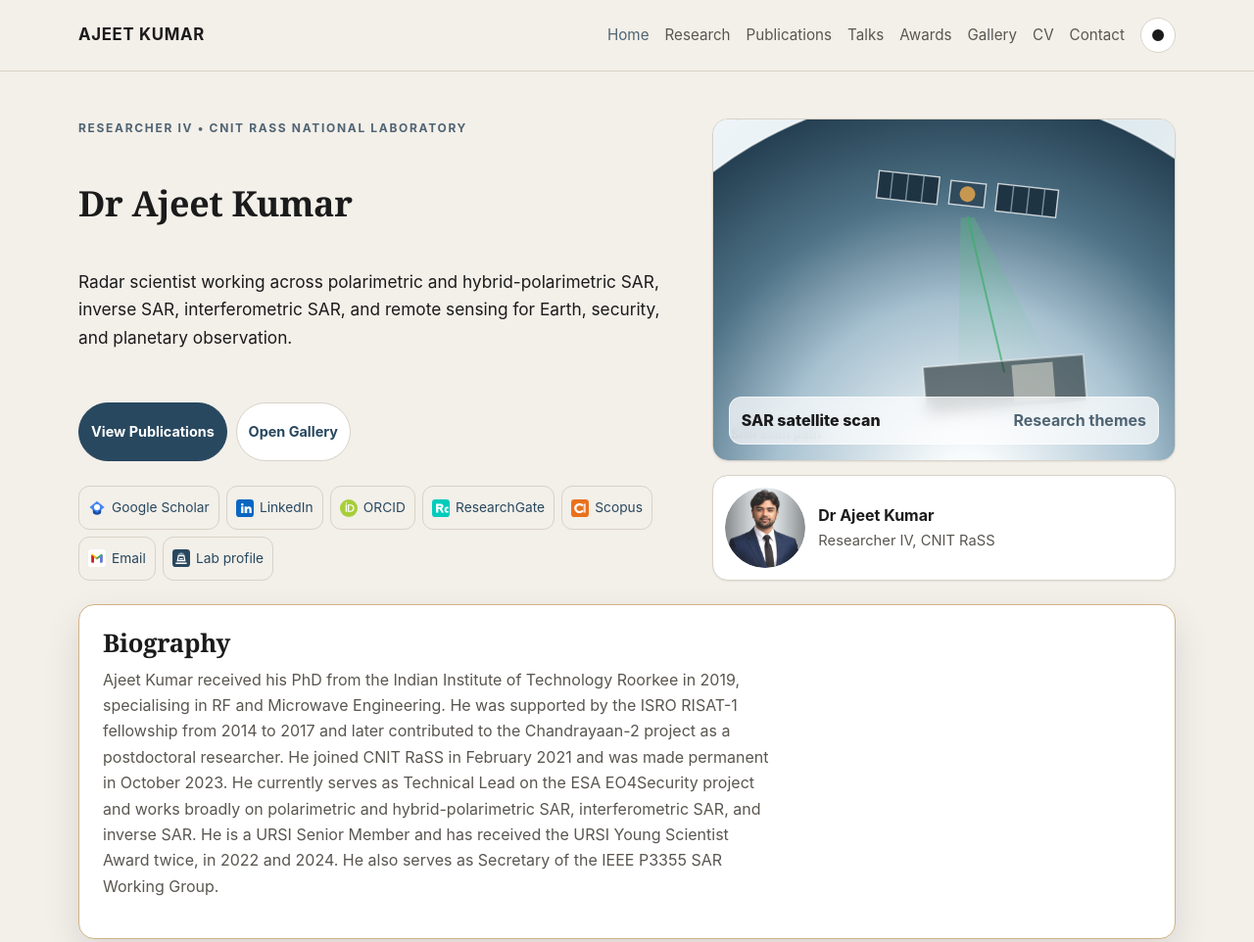
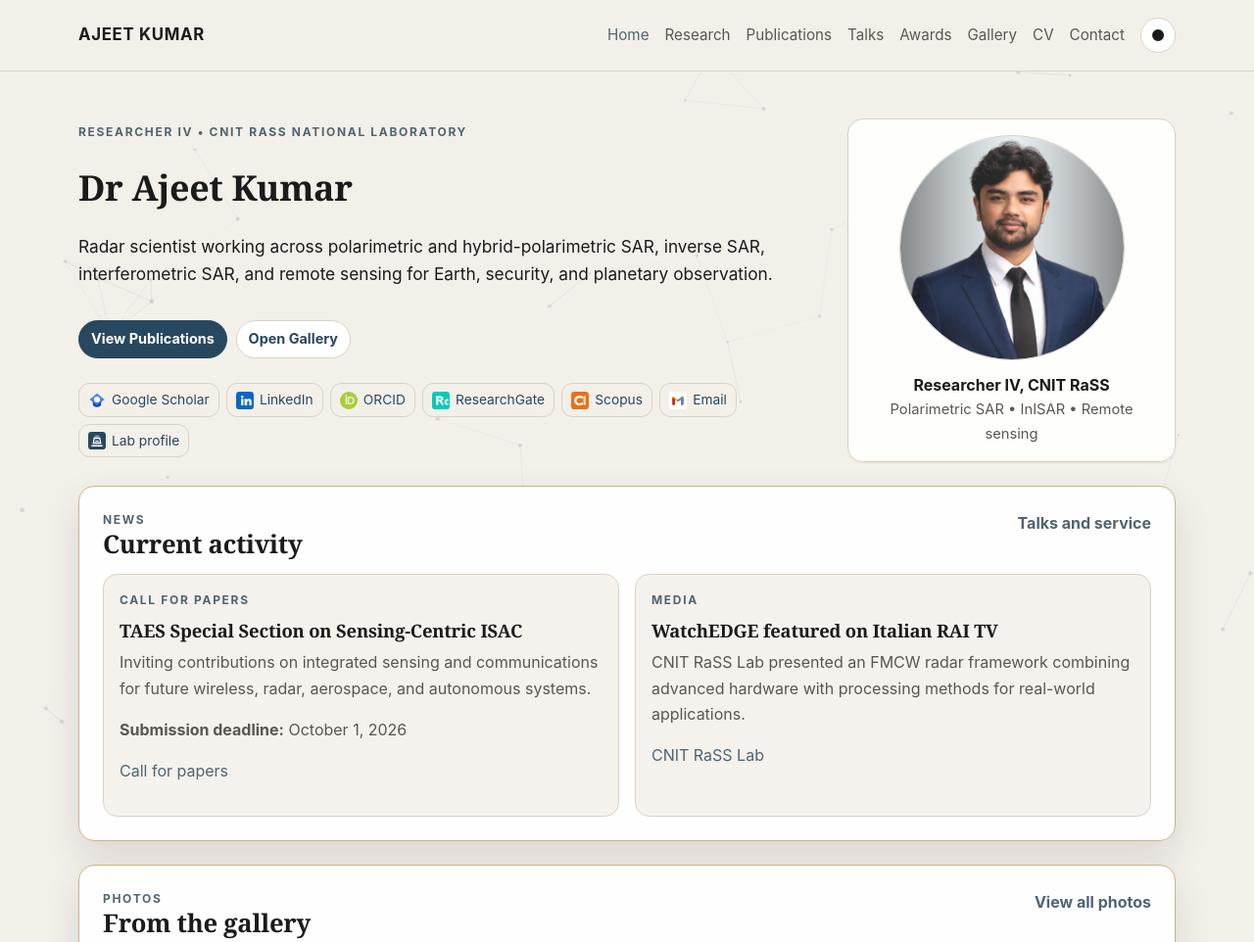
Before and after one commit to bhaskarahuja23/ajeet-kumar-website, a website: page index.html in a window 1280 px wide. Shown: the top 962 px of the page at 98% size. Drawn offline with Linux system fonts and the light colour scheme.

Commit message:
Simplify homepage with subtle network background

```diff
--- a/assets/css/styles.css
+++ b/assets/css/styles.css
@@ -37,6 +37,14 @@ body {
   color: var(--text);
   line-height: 1.65;
   min-height: 100vh;
+}
+.site-background {
+  position: fixed;
+  inset: 0;
+  width: 100%;
+  height: 100%;
+  z-index: -1;
+  pointer-events: none;
 }
 img { max-width: 100%; display: block; }
 a { color: var(--accent); text-decoration: none; }
@@ -102,7 +110,11 @@ button:focus-visible, a:focus-visible, input:focus-visible, select:focus-visible
   background: var(--bg-elevated);
 }
 
-.page-shell { padding: 3rem 0 4rem; }
+.page-shell {
+  position: relative;
+  z-index: 1;
+  padding: 3rem 0 4rem;
+}
 .page-intro {
   padding-bottom: 2rem;
   max-width: 740px;
@@ -137,8 +149,8 @@ p { margin: 0 0 1rem; max-width: 68ch; color: var(--text-muted); }
 }
 .hero--home {
   position: relative;
-  grid-template-columns: minmax(0, 1fr) minmax(320px, 0.76fr);
-  align-items: stretch;
+  grid-template-columns: minmax(0, 1fr) minmax(230px, 0.44fr);
+  align-items: center;
 }
 .hero-lede {
   font-size: 1.08rem;
@@ -228,34 +240,38 @@ p { margin: 0 0 1rem; max-width: 68ch; color: var(--text-muted); }
 .sar-visual-caption a {
   font-weight: 700;
 }
-.hero-profile-card {
+.hero-profile-panel {
   display: grid;
-  grid-template-columns: 82px minmax(0, 1fr);
-  align-items: center;
-  gap: 0.85rem;
+  justify-items: center;
+  gap: 0.75rem;
   border: 1px solid var(--border);
   border-radius: 1rem;
-  padding: 0.75rem;
-  background: var(--bg-elevated);
+  padding: 1rem;
+  background: color-mix(in srgb, var(--bg-elevated) 90%, transparent);
+  backdrop-filter: blur(10px);
   box-shadow: var(--shadow);
 }
-.hero-profile-card img {
-  width: 82px;
-  height: 82px;
+.hero-profile-panel img {
+  width: min(230px, 100%);
+  aspect-ratio: 1;
   border-radius: 50%;
   object-fit: cover;
   object-position: center 18%;
   background: #e8eef1;
+  border: 1px solid var(--border);
 }
-.hero-profile-card strong,
-.hero-profile-card span {
+.hero-profile-copy {
+  text-align: center;
+}
+.hero-profile-copy strong,
+.hero-profile-copy span {
   display: block;
 }
-.hero-profile-card strong {
+.hero-profile-copy strong {
   color: var(--text);
   font-size: 1rem;
 }
-.hero-profile-card span {
+.hero-profile-copy span {
   color: var(--text-muted);
   font-size: 0.92rem;
 }
@@ -283,7 +299,8 @@ p { margin: 0 0 1rem; max-width: 68ch; color: var(--text-muted); }
   text-underline-offset: 3px;
 }
 .panel {
-  background: var(--bg-elevated);
+  background: color-mix(in srgb, var(--bg-elevated) 92%, transparent);
+  backdrop-filter: blur(12px);
   border: 1px solid var(--border);
   border-radius: 1rem;
   padding: 1.5rem;
@@ -367,7 +384,7 @@ p { margin: 0 0 1rem; max-width: 68ch; color: var(--text-muted); }
   border: 1px solid var(--border);
   border-radius: 0.9rem;
   padding: 1rem;
-  background: var(--bg);
+  background: color-mix(in srgb, var(--bg) 86%, var(--bg-elevated));
 }
 .section-pop,
 .selectable-card,
--- a/assets/js/hero-sar.js
+++ /dev/null
@@ -1,148 +0,0 @@
-(function () {
-  const canvas = document.getElementById('sar-animation');
-  if (!canvas) return;
-
-  const ctx = canvas.getContext('2d');
-  const reduceMotion = window.matchMedia('(prefers-reduced-motion: reduce)').matches;
-  let width = 0;
-  let height = 0;
-  let frame = 0;
-  let animationFrame = null;
-
-  function resize() {
-    const rect = canvas.getBoundingClientRect();
-    const ratio = Math.min(window.devicePixelRatio || 1, 2);
-    width = rect.width;
-    height = rect.height;
-    canvas.width = Math.floor(width * ratio);
-    canvas.height = Math.floor(height * ratio);
-    ctx.setTransform(ratio, 0, 0, ratio, 0, 0);
-  }
-
-  function drawSatellite(x, y, angle) {
-    ctx.save();
-    ctx.translate(x, y);
-    ctx.rotate(angle);
-
-    ctx.fillStyle = '#304b5d';
-    ctx.strokeStyle = 'rgba(255,255,255,0.75)';
-    ctx.lineWidth = 1.4;
-    ctx.fillRect(-18, -12, 36, 24);
-    ctx.strokeRect(-18, -12, 36, 24);
-
-    ctx.fillStyle = '#1f3443';
-    ctx.fillRect(-92, -14, 62, 28);
-    ctx.fillRect(30, -14, 62, 28);
-    ctx.strokeRect(-92, -14, 62, 28);
-    ctx.strokeRect(30, -14, 62, 28);
-
-    ctx.strokeStyle = 'rgba(143,168,182,0.8)';
-    [-78, -62, -46, 46, 62, 78].forEach((lineX) => {
-      ctx.beginPath();
-      ctx.moveTo(lineX, -14);
-      ctx.lineTo(lineX, 14);
-      ctx.stroke();
-    });
-
-    ctx.fillStyle = '#c8974f';
-    ctx.beginPath();
-    ctx.arc(0, 0, 8, 0, Math.PI * 2);
-    ctx.fill();
-    ctx.restore();
-  }
-
-  function draw() {
-    ctx.clearRect(0, 0, width, height);
-    const t = reduceMotion ? 0.25 : frame / 220;
-    const scan = (Math.sin(t * Math.PI * 2) + 1) / 2;
-
-    const sky = ctx.createLinearGradient(0, 0, width, height);
-    sky.addColorStop(0, '#eef4f7');
-    sky.addColorStop(0.55, '#dce9ef');
-    sky.addColorStop(1, '#f9f7f2');
-    ctx.fillStyle = sky;
-    ctx.fillRect(0, 0, width, height);
-
-    ctx.fillStyle = 'rgba(79,100,115,0.12)';
-    for (let i = 0; i < 44; i += 1) {
-      const x = (i * 97 + frame * 0.08) % width;
-      const y = (i * 53) % (height * 0.58);
-      ctx.fillRect(x, y, 1.2, 1.2);
-    }
-
-    const earthY = height * 1.08;
-    const earthR = width * 0.86;
-    const earth = ctx.createRadialGradient(width * 0.55, earthY, earthR * 0.08, width * 0.52, earthY, earthR);
-    earth.addColorStop(0, '#f8fbfc');
-    earth.addColorStop(0.42, '#a8c2d1');
-    earth.addColorStop(0.7, '#4f7286');
-    earth.addColorStop(1, '#243f51');
-    ctx.fillStyle = earth;
-    ctx.beginPath();
-    ctx.arc(width * 0.52, earthY, earthR, Math.PI * 1.08, Math.PI * 1.92);
-    ctx.lineTo(width, height);
-    ctx.lineTo(0, height);
-    ctx.closePath();
-    ctx.fill();
-
-    ctx.strokeStyle = 'rgba(255,255,255,0.6)';
-    ctx.lineWidth = 2;
-    ctx.beginPath();
-    ctx.arc(width * 0.52, earthY, earthR, Math.PI * 1.08, Math.PI * 1.92);
-    ctx.stroke();
-
-    const satX = width * (0.34 + scan * 0.24);
-    const satY = height * (0.2 + Math.sin(t * Math.PI * 2) * 0.025);
-    const targetX = width * (0.42 + scan * 0.24);
-    const targetY = height * 0.72;
-
-    const beam = ctx.createLinearGradient(satX, satY, targetX, targetY);
-    beam.addColorStop(0, 'rgba(90, 196, 126, 0.36)');
-    beam.addColorStop(1, 'rgba(90, 196, 126, 0.02)');
-    ctx.fillStyle = beam;
-    ctx.beginPath();
-    ctx.moveTo(satX - 7, satY + 24);
-    ctx.lineTo(targetX - width * 0.1, targetY);
-    ctx.lineTo(targetX + width * 0.12, targetY + height * 0.04);
-    ctx.lineTo(satX + 7, satY + 24);
-    ctx.closePath();
-    ctx.fill();
-
-    ctx.strokeStyle = 'rgba(61, 174, 105, 0.7)';
-    ctx.lineWidth = 2;
-    ctx.beginPath();
-    ctx.moveTo(satX, satY + 22);
-    ctx.lineTo(targetX, targetY + 8);
-    ctx.stroke();
-
-    ctx.save();
-    ctx.translate(targetX, targetY + 14);
-    ctx.rotate(-0.08);
-    ctx.fillStyle = 'rgba(35, 48, 50, 0.62)';
-    ctx.fillRect(-82, -18, 164, 48);
-    ctx.fillStyle = 'rgba(238, 238, 226, 0.5)';
-    ctx.fillRect(-76 + scan * 96, -13, 42, 38);
-    ctx.strokeStyle = 'rgba(255,255,255,0.42)';
-    ctx.strokeRect(-82, -18, 164, 48);
-    ctx.restore();
-
-    drawSatellite(satX, satY, 0.11);
-
-    ctx.fillStyle = 'rgba(40,72,95,0.86)';
-    ctx.font = '700 13px Inter, Segoe UI, Arial, sans-serif';
-    ctx.fillText('SAR scan path', 18, height - 22);
-
-    if (!reduceMotion) {
-      frame += 1;
-      animationFrame = requestAnimationFrame(draw);
-    }
-  }
-
-  resize();
-  draw();
-  window.addEventListener('resize', () => {
-    cancelAnimationFrame(animationFrame);
-    resize();
-    draw();
-  });
-})();
--- /dev/null
+++ b/assets/js/site-background.js
@@ -0,0 +1,83 @@
+(function () {
+  const canvas = document.getElementById('site-background');
+  if (!canvas || window.matchMedia('(prefers-reduced-motion: reduce)').matches) return;
+
+  const ctx = canvas.getContext('2d');
+  let width = 0;
+  let height = 0;
+  let points = [];
+  let frame = null;
+
+  function isDark() {
+    return document.documentElement.getAttribute('data-theme') === 'dark';
+  }
+
+  function resize() {
+    const ratio = Math.min(window.devicePixelRatio || 1, 2);
+    width = window.innerWidth;
+    height = window.innerHeight;
+    canvas.width = Math.floor(width * ratio);
+    canvas.height = Math.floor(height * ratio);
+    ctx.setTransform(ratio, 0, 0, ratio, 0, 0);
+
+    const count = Math.max(38, Math.min(74, Math.floor((width * height) / 19000)));
+    points = Array.from({ length: count }, () => ({
+      x: Math.random() * width,
+      y: Math.random() * height,
+      vx: (Math.random() - 0.5) * 0.18,
+      vy: (Math.random() - 0.5) * 0.18,
+      r: 1.1 + Math.random() * 1.4
+    }));
+  }
+
+  function draw() {
+    ctx.clearRect(0, 0, width, height);
+    const dark = isDark();
+    const dot = dark ? '180, 202, 214' : '79, 100, 115';
+    const line = dark ? '143, 168, 182' : '79, 100, 115';
+
+    points.forEach((point) => {
+      point.x += point.vx;
+      point.y += point.vy;
+      if (point.x < -10) point.x = width + 10;
+      if (point.x > width + 10) point.x = -10;
+      if (point.y < -10) point.y = height + 10;
+      if (point.y > height + 10) point.y = -10;
+    });
+
+    for (let i = 0; i < points.length; i += 1) {
+      for (let j = i + 1; j < points.length; j += 1) {
+        const a = points[i];
+        const b = points[j];
+        const dx = a.x - b.x;
+        const dy = a.y - b.y;
+        const distance = Math.sqrt(dx * dx + dy * dy);
+        if (distance < 128) {
+          ctx.strokeStyle = `rgba(${line}, ${(1 - distance / 128) * (dark ? 0.16 : 0.12)})`;
+          ctx.lineWidth = 1;
+          ctx.beginPath();
+          ctx.moveTo(a.x, a.y);
+          ctx.lineTo(b.x, b.y);
+          ctx.stroke();
+        }
+      }
+    }
+
+    points.forEach((point) => {
+      ctx.fillStyle = `rgba(${dot}, ${dark ? 0.22 : 0.16})`;
+      ctx.beginPath();
+      ctx.arc(point.x, point.y, point.r, 0, Math.PI * 2);
+      ctx.fill();
+    });
+
+    frame = requestAnimationFrame(draw);
+  }
+
+  resize();
+  draw();
+  window.addEventListener('resize', () => {
+    cancelAnimationFrame(frame);
+    resize();
+    draw();
+  });
+})();
--- a/index.html
+++ b/index.html
@@ -16,7 +16,7 @@
         document.documentElement.setAttribute('data-theme', saved || system);
       })();
     </script>
-    <link rel="stylesheet" href="assets/css/styles.css?v=20260629-sar-hero" />
+    <link rel="stylesheet" href="assets/css/styles.css?v=20260629-light-network" />
     <script type="application/ld+json">
       {
         "@context": "https://schema.org",
@@ -33,6 +33,7 @@
     </script>
   </head>
   <body>
+    <canvas id="site-background" class="site-background" aria-hidden="true"></canvas>
     <header class="site-header">
       <div class="wrap nav-bar">
         <a class="brand" href="index.html">Ajeet Kumar</a>
@@ -91,57 +92,22 @@
             </a>
           </div>
         </div>
-        <div class="hero-visual-stack">
-          <div class="sar-hero-visual">
-            <canvas id="sar-animation" class="sar-animation" aria-hidden="true"></canvas>
-            <div class="sar-visual-caption">
-              <span>SAR satellite scan</span>
-              <a href="research.html">Research themes</a>
-            </div>
+        <div class="hero-profile-panel">
+          <img src="gallery/profile-pic.png" alt="Portrait of Dr Ajeet Kumar" />
+          <div class="hero-profile-copy">
+            <strong>Researcher IV, CNIT RaSS</strong>
+            <span>Polarimetric SAR • InISAR • Remote sensing</span>
           </div>
-          <div class="hero-profile-card">
-            <img src="gallery/profile-pic.png" alt="Portrait of Dr Ajeet Kumar" />
-            <div>
-              <strong>Dr Ajeet Kumar</strong>
-              <span>Researcher IV, CNIT RaSS</span>
-            </div>
-          </div>
-        </div>
-      </section>
-
-      <section class="panel section-pop" style="margin-top: 1.5rem;" data-reveal>
-        <h2>Biography</h2>
-        <p>Ajeet Kumar received his PhD from the Indian Institute of Technology Roorkee in 2019, specialising in RF and Microwave Engineering. He was supported by the ISRO RISAT-1 fellowship from 2014 to 2017 and later contributed to the Chandrayaan-2 project as a postdoctoral researcher. He joined CNIT RaSS in February 2021 and was made permanent in October 2023. He currently serves as Technical Lead on the ESA EO4Security project and works broadly on polarimetric and hybrid-polarimetric SAR, interferometric SAR, and inverse SAR. He is a URSI Senior Member and has received the URSI Young Scientist Award twice, in 2022 and 2024. He also serves as Secretary of the IEEE P3355 SAR Working Group.</p>
-      </section>
-
-      <section class="panel section-pop" style="margin-top: 1.5rem;" data-reveal>
-        <h2>Recent highlights</h2>
-        <div class="highlights-grid">
-          <article class="card selectable-card">
-            <p class="eyebrow">Award</p>
-            <h3>URSI Young Scientist Award</h3>
-            <p>Recognised by URSI at AT-RASC 2024 for work on closed-form hybrid-pol SAR estimation for oil-spill monitoring.</p>
-          </article>
-          <article class="card selectable-card">
-            <p class="eyebrow">Publication</p>
-            <h3>Three-Dimensional Polarimetric InISAR Imaging</h3>
-            <p>Recent work on three-dimensional polarimetric InISAR imaging for non-cooperative targets.</p>
-          </article>
-          <article class="card selectable-card">
-            <p class="eyebrow">Talk</p>
-            <h3>URSI AP-RASC 2025</h3>
-            <p>Co-chaired six sessions at the 2025 URSI AP-RASC meeting in Sydney.</p>
-          </article>
         </div>
       </section>
 
       <section class="panel section-pop" style="margin-top: 1.5rem;" data-reveal>
         <div class="section-heading-row">
           <div>
-            <p class="eyebrow">Current activity</p>
-            <h2>Research service and media</h2>
+            <p class="eyebrow">News</p>
+            <h2>Current activity</h2>
           </div>
-          <a href="talks.html">More activity</a>
+          <a href="talks.html">Talks and service</a>
         </div>
         <div class="cards-grid">
           <article class="card selectable-card">
@@ -185,7 +151,7 @@
     </footer>
 
     <script src="assets/js/theme.js"></script>
-    <script src="assets/js/hero-sar.js"></script>
+    <script src="assets/js/site-background.js"></script>
     <script src="assets/js/main.js"></script>
   </body>
 </html>
```
